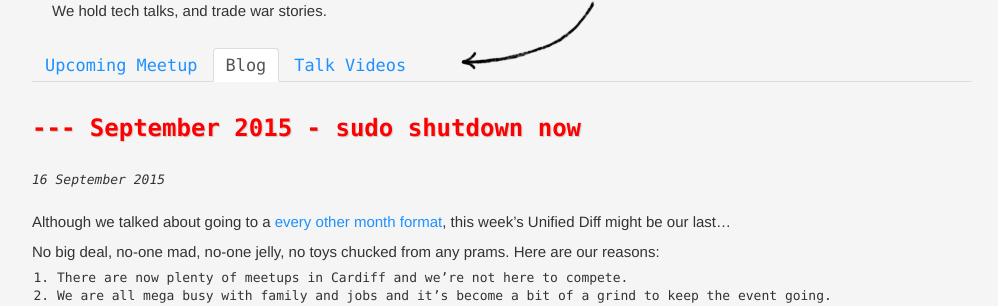
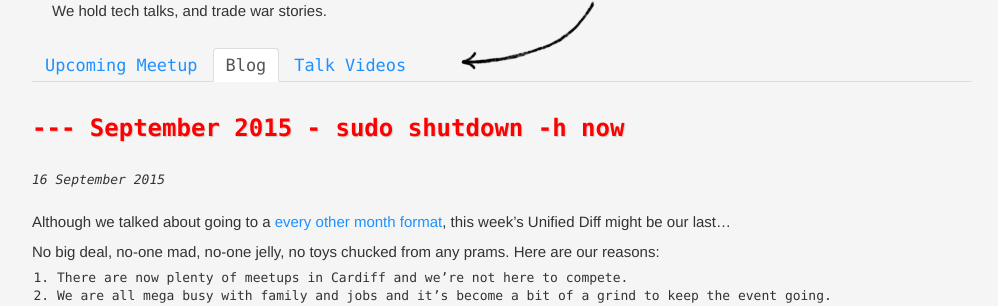
Before and after one commit to unified-diff/unified-diff.github.com, a Jekyll site: the page built from blog/_posts/2015-09-16-sudo-shutdown-now.md, in a window 1280 px wide. Shown: the part 283-589 px from the top of the page, without its empty margins (138-1136 px from the left). Built offline with Jekyll 4.4.1, drawn with Linux system fonts in a browser that asks for light colours; nearby versions of some CDN libraries.

```diff
--- a/blog/_posts/2015-09-16-sudo-shutdown-now.md
+++ b/blog/_posts/2015-09-16-sudo-shutdown-now.md
@@ -1,6 +1,6 @@
 ---
 layout: post
-title: September 2015 - sudo shutdown now
+title: September 2015 - sudo shutdown -h now
 ---
 
 Although we talked about going to a [every other month format](http://unifieddiff.co.uk/blog/2015/08/07/bi-monthly-format.html), this week's Unified Diff might be our last...
```
